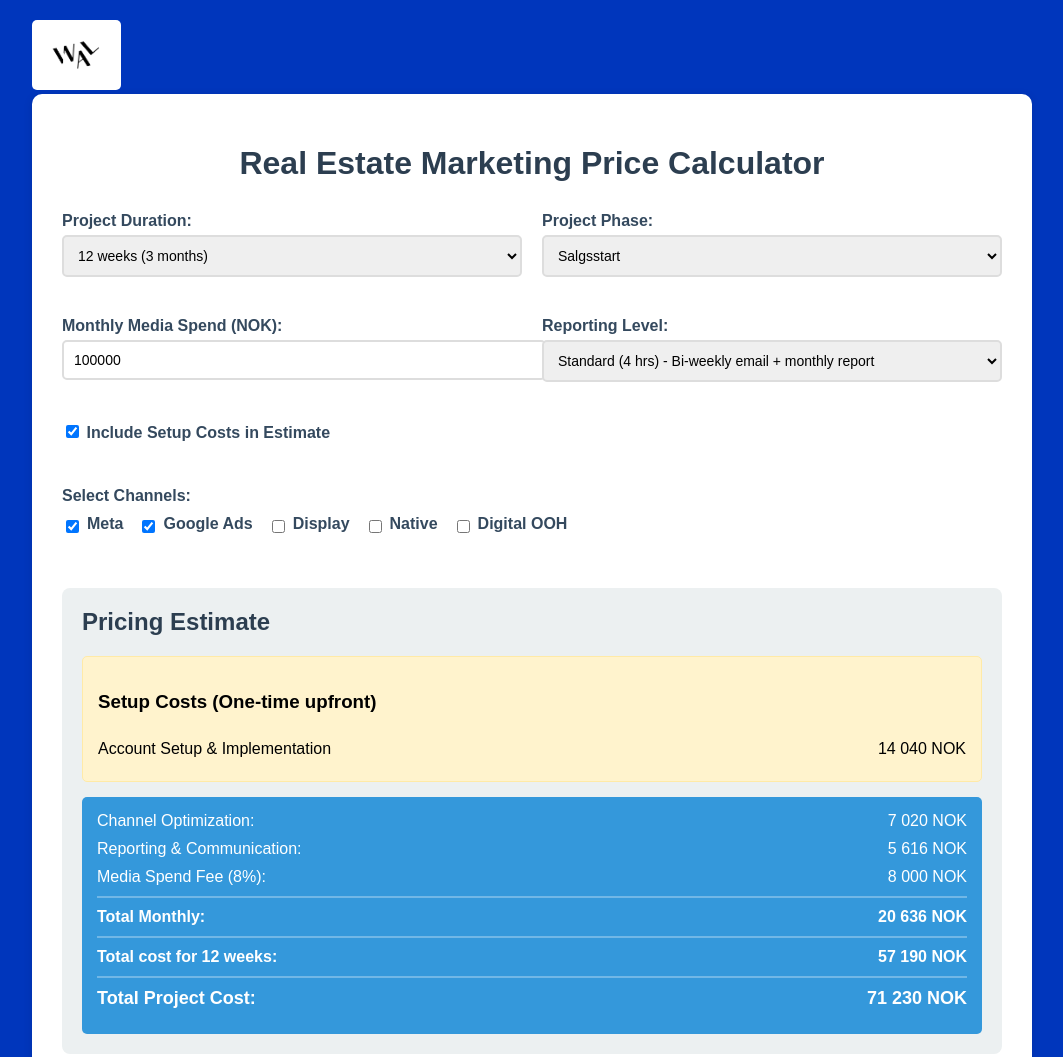
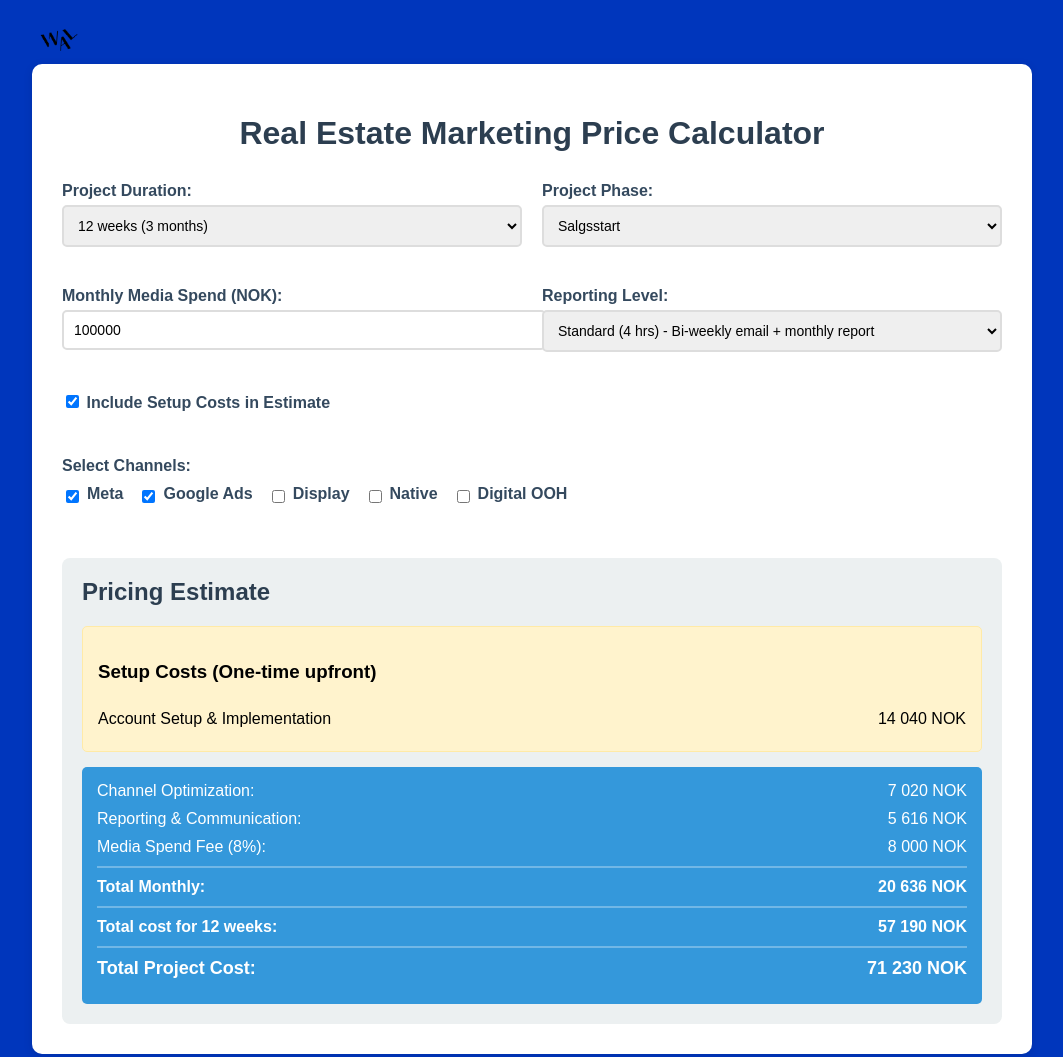
Before and after one commit to Broseph94/Pricing-calculator, a plain HTML site: page index.html in a window 1280 px wide. Shown: the top 1057 px of the page, without its empty margins (108-1171 px from the left). Drawn offline with Linux system fonts and the light colour scheme.

Commit message:
Update index.html

```diff
--- a/index.html
+++ b/index.html
@@ -129,7 +129,7 @@
 <body>
     <div class="logo-overlay">
         <img src="logo v2.png" alt="Company Logo"
-             style="background: white; padding: 10px; border-radius: 5px; max-width: 200px; max-height: 50px;"
+             style="max-width: 200px; max-height: 40px; height: auto; width: auto;"
              onerror="console.log('Logo failed to load'); this.style.display='none';"
              onload="console.log('Logo loaded successfully');" />
     </div>
```
